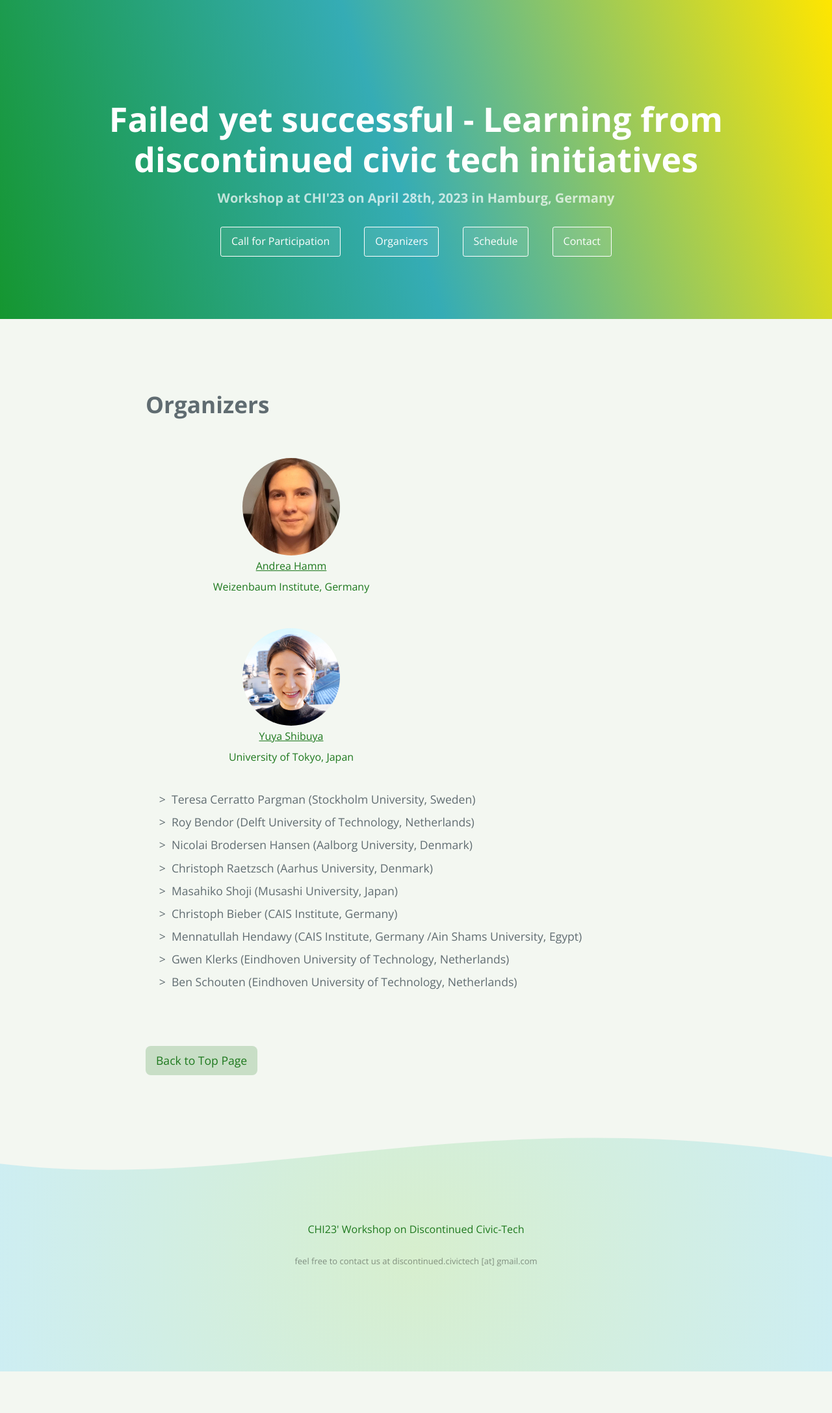
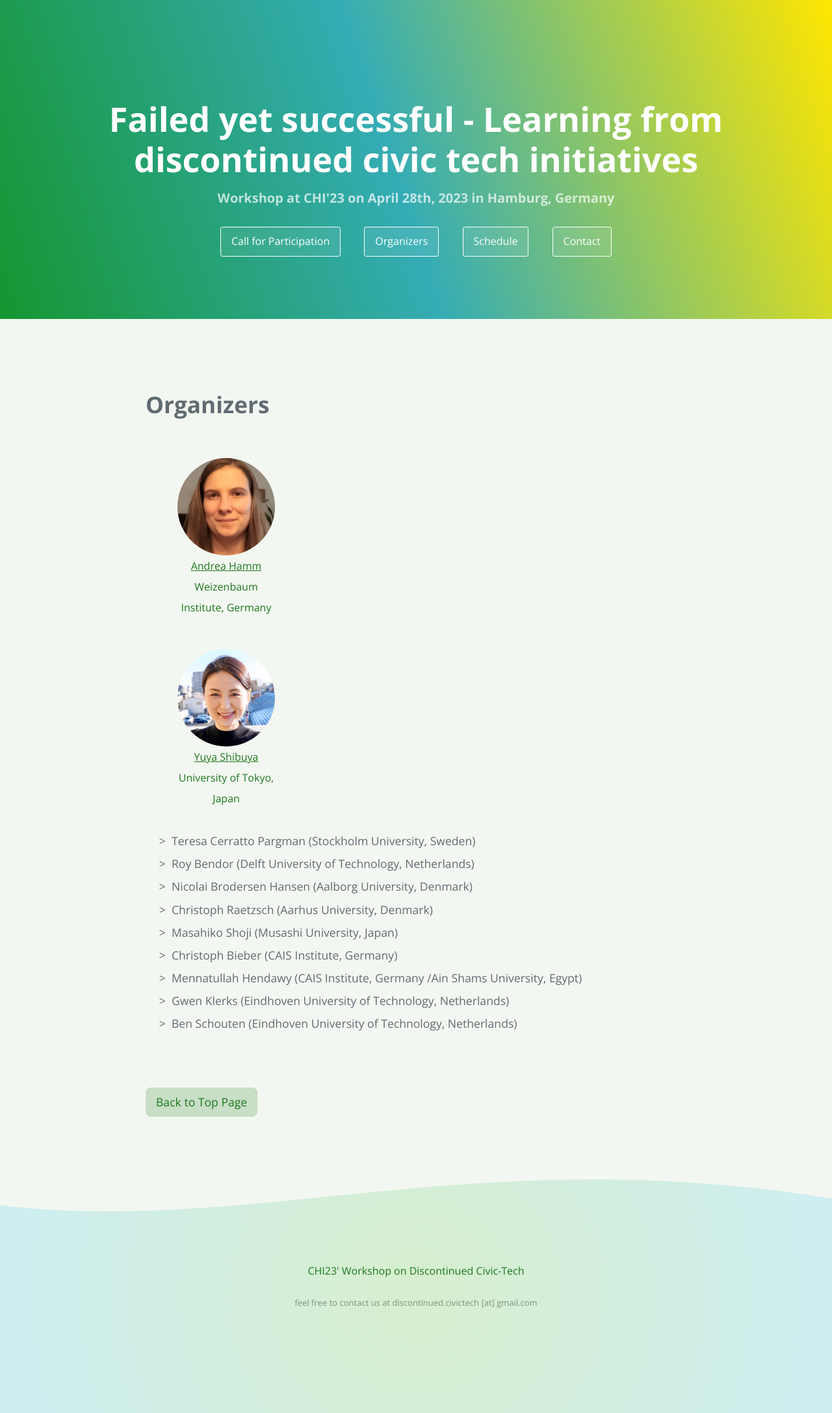
Before and after one commit to discontinued-civictech/discontinued-civictech.github.io, a Jekyll site: the page built from organizers.md, in a window 1280 px wide. Shown: the whole page at 65% size. Built offline with Jekyll 4.4.1, drawn with Linux system fonts in a browser that asks for light colours; our own code applies the rules of GitHub Pages for plain Markdown files; before the commit the page ends 2111 px from its top, so only the background shows below that.

Commit message:
Update style

```diff
--- a/_sass/jekyll-theme-cayman.scss
+++ b/_sass/jekyll-theme-cayman.scss
@@ -268,7 +268,7 @@ a {
   }
 
   .profile-wrapper{
-    width: 400px;
+    width: 200px;
     padding-top: 1rem;
     padding-left: 3rem;
   }
@@ -281,7 +281,6 @@ a {
     display: block;
     margin-left: auto;
     margin-right: auto;
-    // object-position: center right;
   }
   .profile-photo img {
     width: 100%;
@@ -290,7 +289,6 @@ a {
     image-rendering: crisp-edges;
   }
   .profile-text {
-    // margin-left: -3rem;
     text-align:center;
     color: rgb(29, 120, 29);
     font-size: medium;
```
